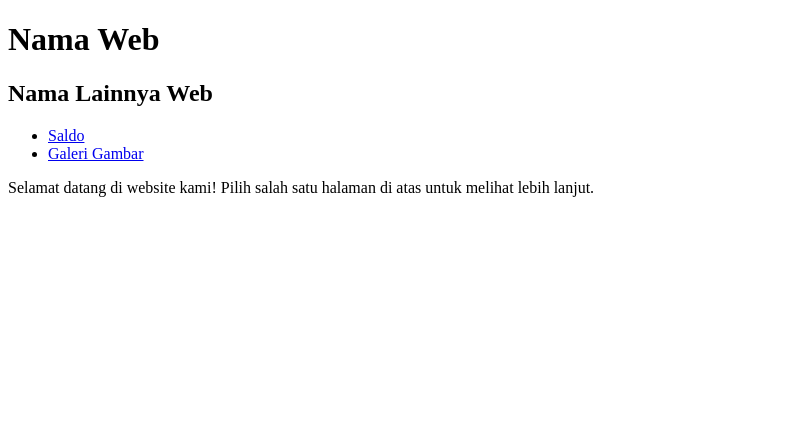
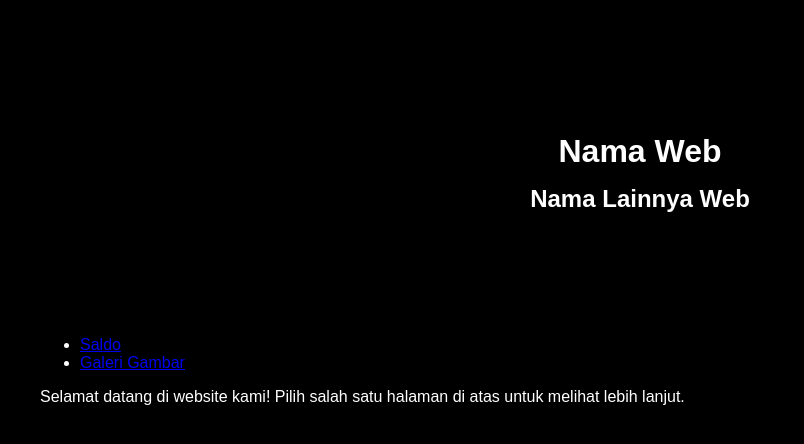
Before and after one commit to Missav-vip/W, a plain HTML site: page index.html in a window 1280 px wide. Shown: the whole page, without its empty margins (0-804 px from the left). Drawn offline with Linux system fonts and the light colour scheme; files that its build step writes are made by us from their sources.

Commit message:
Update index.html

```diff
--- a/index.html
+++ b/index.html
@@ -4,7 +4,7 @@
   <meta charset="UTF-8">
   <meta name="viewport" content="width=device-width, initial-scale=1.0">
   <title>Nama Web - Halaman Utama</title>
-  <link rel="stylesheet" href="styles.css">
+  <link rel="stylesheet" href="w.css">
 </head>
 <body>
   <div class="container">
```
